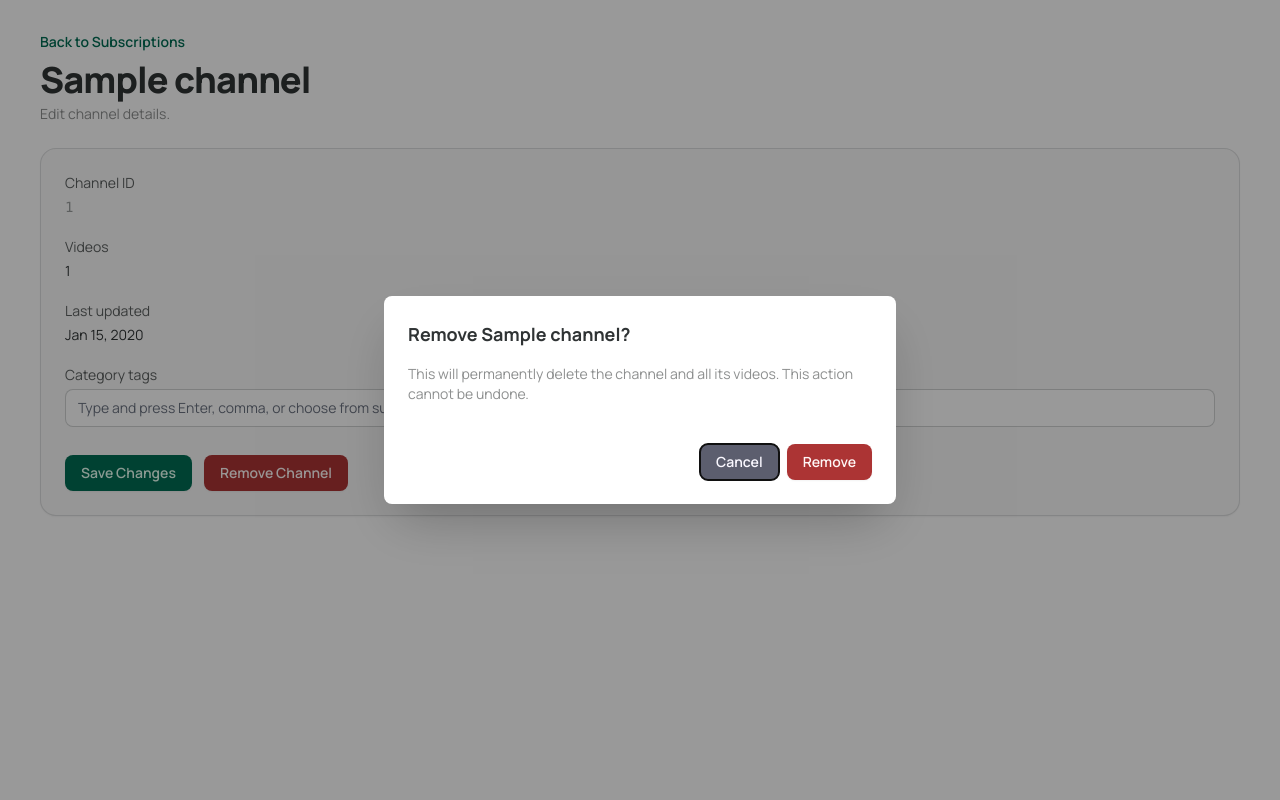
After one commit to Jennawinx/youtube-refined, a Django app: template templates/feed/subscriptions_channel_edit.html in a window 1280 px wide, after a click on "Remove Channel". The commit adds this page. Run offline with Django 4.2, Linux system fonts and the light colour scheme; the template is opened without the code that fills it: most values are stand-ins (such as "Sample title", 1, 10 or a date in 2020); some libraries are stand-ins or nearby versions.

Commit message:
Add remove channel functionality

```diff
--- a/feed/static/css/output.css
+++ b/feed/static/css/output.css
@@ -47,6 +47,7 @@
     --radius-lg: 0.5rem;
     --radius-xl: 0.75rem;
     --radius-2xl: 1rem;
+    --blur-sm: 8px;
     --blur-md: 12px;
     --blur-xl: 24px;
     --aspect-video: 16 / 9;
@@ -205,6 +206,61 @@
   }
 }
 @layer utilities {
+  .modal {
+    @layer daisyui.l1.l2.l3 {
+      pointer-events: none;
+      visibility: hidden;
+      position: fixed;
+      inset: calc(0.25rem * 0);
+      margin: calc(0.25rem * 0);
+      display: grid;
+      height: 100%;
+      max-height: none;
+      width: 100%;
+      max-width: none;
+      align-items: center;
+      justify-items: center;
+      background-color: transparent;
+      padding: calc(0.25rem * 0);
+      color: inherit;
+      transition: visibility 0.3s allow-discrete, background-color 0.3s ease-out, opacity 0.1s ease-out;
+      overflow: clip;
+      overscroll-behavior: contain;
+      z-index: 999;
+      scrollbar-gutter: auto;
+      &::backdrop {
+        display: none;
+      }
+    }
+    @layer daisyui.l1.l2 {
+      &.modal-open, &[open], &:target, .modal-toggle:checked + & {
+        pointer-events: auto;
+        visibility: visible;
+        opacity: 100%;
+        transition: visibility 0s allow-discrete, background-color 0.3s ease-out, opacity 0.1s ease-out;
+        background-color: oklch(0% 0 0/ 0.4);
+        .modal-box {
+          translate: 0 0;
+          scale: 1;
+          opacity: 1;
+        }
+        :root:has(&) {
+          --page-has-backdrop: 1;
+          --page-overflow: hidden;
+          --page-scroll-bg: var(--page-scroll-bg-on);
+          --page-scroll-gutter: stable;
+          --page-scroll-transition: var(--page-scroll-transition-on);
+          animation: set-page-has-scroll forwards;
+          animation-timeline: scroll();
+        }
+      }
+      @starting-style {
+        &.modal-open, &[open], &:target, .modal-toggle:checked + & {
+          opacity: 0%;
+        }
+      }
+    }
+  }
   .tab {
     @layer daisyui.l1.l2.l3 {
       position: relative;
@@ -1524,6 +1375,20 @@
       }
     }
   }
+  .modal-backdrop {
+    @layer daisyui.l1.l2.l3 {
+      grid-column-start: 1;
+      grid-row-start: 1;
+      display: grid;
+      align-self: stretch;
+      justify-self: stretch;
+      color: transparent;
+      z-index: -1;
+      button {
+        cursor: pointer;
+      }
+    }
+  }
   .tabs-box {
     @layer daisyui.l1.l2 {
       background-color: var(--color-base-200);
@@ -1567,8 +1432,32 @@
   .z-30 {
     z-index: 30;
   }
+  .z-50 {
+    z-index: 50;
+  }
   .col-span-1 {
     grid-column: span 1 / span 1;
+  }
+  .modal-box {
+    @layer daisyui.l1.l2.l3 {
+      grid-column-start: 1;
+      grid-row-start: 1;
+      max-height: 100vh;
+      width: calc(11/12 * 100%);
+      max-width: 32rem;
+      background-color: var(--color-base-100);
+      padding: calc(0.25rem * 6);
+      transition: translate 0.3s ease-out, scale 0.3s ease-out, opacity 0.2s ease-out 0.05s, box-shadow 0.3s ease-out;
+      border-top-left-radius: var(--modal-tl, var(--radius-box));
+      border-top-right-radius: var(--modal-tr, var(--radius-box));
+      border-bottom-left-radius: var(--modal-bl, var(--radius-box));
+      border-bottom-right-radius: var(--modal-br, var(--radius-box));
+      scale: 95%;
+      opacity: 0;
+      box-shadow: oklch(0% 0 0/ 0.25) 0px 25px 50px -12px;
+      overflow-y: auto;
+      overscroll-behavior: contain;
+    }
   }
   .container {
     width: 100%;
@@ -1675,14 +1570,22 @@
       }
     }
   }
+  .modal-action {
+    @layer daisyui.l1.l2.l3 {
+      margin-top: calc(0.25rem * 6);
+      display: flex;
+      justify-content: flex-end;
+      gap: calc(0.25rem * 2);
+    }
+  }
   .mt-1 {
     margin-top: calc(var(--spacing) * 1);
   }
   .mt-2 {
     margin-top: calc(var(--spacing) * 2);
   }
-  .mt-4 {
-    margin-top: calc(var(--spacing) * 4);
+  .mt-3 {
+    margin-top: calc(var(--spacing) * 3);
   }
   .mt-auto {
     margin-top: auto;
@@ -2084,30 +1987,21 @@
       background-color: color-mix(in oklab, var(--color-black) 70%, transparent);
     }
   }
+  .bg-black\/85 {
+    background-color: color-mix(in srgb, #000 85%, transparent);
+    @supports (color: color-mix(in lab, red, red)) {
+      background-color: color-mix(in oklab, var(--color-black) 85%, transparent);
+    }
+  }
+  .bg-error {
+    background-color: var(--color-error);
+  }
   .bg-gray-200\/35 {
     background-color: color-mix(in srgb, oklch(92.8% 0.006 264.531) 35%, transparent);
     @supports (color: color-mix(in lab, red, red)) {
       background-color: color-mix(in oklab, var(--color-gray-200) 35%, transparent);
     }
   }
-  .bg-info\/10 {
-    background-color: var(--color-info);
-    @supports (color: color-mix(in lab, red, red)) {
-      background-color: color-mix(in oklab, var(--color-info) 10%, transparent);
-    }
-  }
-  .bg-info\/20 {
-    background-color: var(--color-info);
-    @supports (color: color-mix(in lab, red, red)) {
-      background-color: color-mix(in oklab, var(--color-info) 20%, transparent);
-    }
-  }
-  .bg-info\/80 {
-    background-color: var(--color-info);
-    @supports (color: color-mix(in lab, red, red)) {
-      background-color: color-mix(in oklab, var(--color-info) 80%, transparent);
-    }
-  }
   .bg-primary {
     background-color: var(--color-primary);
   }
@@ -2238,20 +2132,14 @@
   .py-20 {
     padding-block: calc(var(--spacing) * 20);
   }
-  .pt-0 {
-    padding-top: calc(var(--spacing) * 0);
-  }
-  .pt-1 {
-    padding-top: calc(var(--spacing) * 1);
+  .pt-2 {
+    padding-top: calc(var(--spacing) * 2);
   }
   .pt-8 {
     padding-top: calc(var(--spacing) * 8);
   }
   .pr-4 {
     padding-right: calc(var(--spacing) * 4);
-  }
-  .pb-4 {
-    padding-bottom: calc(var(--spacing) * 4);
   }
   .pb-10 {
     padding-bottom: calc(var(--spacing) * 10);
@@ -2516,22 +2409,24 @@
       }
     }
   }
+  .last\:border-0 {
+    &:last-child {
+      border-style: var(--tw-border-style);
+      border-width: 0px;
+    }
+  }
   .empty\:hidden {
     &:empty {
       display: none;
     }
   }
-  .hover\:border-primary {
+  .hover\:bg-white\/10 {
     &:hover {
       @media (hover: hover) {
-        border-color: var(--color-primary);
-      }
-    }
-  }
-  .hover\:text-primary {
-    &:hover {
-      @media (hover: hover) {
-        color: var(--color-primary);
+        background-color: color-mix(in srgb, #fff 10%, transparent);
+        @supports (color: color-mix(in lab, red, red)) {
+          background-color: color-mix(in oklab, var(--color-white) 10%, transparent);
+        }
       }
     }
   }
@@ -2566,6 +2461,24 @@
       scale: var(--tw-scale-x) var(--tw-scale-y);
     }
   }
+  .aria-expanded\:border-primary {
+    &[aria-expanded="true"] {
+      border-color: var(--color-primary);
+    }
+  }
+  .aria-expanded\:bg-primary\/10 {
+    &[aria-expanded="true"] {
+      background-color: var(--color-primary);
+      @supports (color: color-mix(in lab, red, red)) {
+        background-color: color-mix(in oklab, var(--color-primary) 10%, transparent);
+      }
+    }
+  }
+  .aria-expanded\:text-primary {
+    &[aria-expanded="true"] {
+      color: var(--color-primary);
+    }
+  }
   .sm\:col-span-2 {
     @media (width >= 40rem) {
       grid-column: span 2 / span 2;
--- a/feed/urls.py
+++ b/feed/urls.py
@@ -7,6 +7,7 @@ from feed.views.rules import (
 from feed.views.subscriptions import (
     subscriptions,
     subscriptions_create,
+    subscriptions_channel_edit,
     subscriptions_delete,
     subscriptions_channel_search,
 )
@@ -26,6 +27,7 @@ urlpatterns = [
     path("feed-rules/<int:rule_id>/modify/", feed_rules_modify, name="feed_rules_modify"),
     path("subscriptions/", subscriptions, name="subscriptions"),
     path("subscriptions/create/", subscriptions_create, name="subscriptions_create"),
+    path("subscriptions/<str:channel_id>/edit/", subscriptions_channel_edit, name="subscriptions_channel_edit"),
     path("subscriptions/<str:channel_id>/delete/", subscriptions_delete, name="subscriptions_delete"),
     path("subscriptions/channel-search/", subscriptions_channel_search, name="subscriptions_channel_search"),
 ]
--- /dev/null
+++ b/templates/feed/subscriptions_channel_edit.html
@@ -0,0 +1,77 @@
+{% extends "base.html" %}
+
+{% block title %}Edit {{ channel.name }} | YouTube Refined{% endblock %}
+
+{% block content %}
+    <main class="w-full min-h-screen bg-surface-container-lowest overflow-y-auto px-6 py-8 sm:px-10 flex flex-col gap-6">
+        <header class="flex flex-col gap-2">
+            <a href="{% url 'subscriptions' %}" class="text-sm font-semibold text-primary hover:underline">Back to Subscriptions</a>
+            <div>
+                <h1 class="text-4xl font-extrabold tracking-tight">{{ channel.name }}</h1>
+                <p class="text-sm text-on-surface-variant/70 mt-1">Edit channel details.</p>
+            </div>
+        </header>
+
+        {% include "components/banner_error.html" with message=error_message %}
+
+        <section class="rounded-2xl border border-outline-variant/40 bg-surface px-5 py-6 shadow-sm sm:px-6 flex flex-col gap-5">
+            <form method="post" class="flex flex-col gap-5">
+                {% csrf_token %}
+                <input type="hidden" name="action" value="update" />
+
+                <div class="flex flex-col gap-1">
+                    <span class="text-sm text-on-surface-variant">Channel ID</span>
+                    <span class="text-sm text-on-surface-variant/60 font-mono">{{ channel.channel_id }}</span>
+                </div>
+
+                <div class="flex flex-col gap-1">
+                    <span class="text-sm text-on-surface-variant">Videos</span>
+                    <span class="text-sm">{{ channel.videos.count }}</span>
+                </div>
+
+                <div class="flex flex-col gap-1">
+                    <span class="text-sm text-on-surface-variant">Last updated</span>
+                    <span class="text-sm">
+                        {% if channel.last_updated %}{{ channel.last_updated|date:"M d, Y" }}{% else %}Never{% endif %}
+                    </span>
+                </div>
+
+                <div class="flex flex-col gap-1">
+                    <span class="text-sm text-on-surface-variant">Category tags</span>
+                    {% include "components/autocomplete.html" with name="category_tags" value=category_tags_input values=available_topics input_bg_class="bg-white" tags_bg_class="bg-white" suggestions_bg_class="bg-white" %}
+                </div>
+
+                <div class="flex items-center gap-3 pt-2">
+                    {% include "components/button.html" with label="Save Changes" %}
+                    <button type="button" onclick="document.getElementById('delete-modal').showModal()"
+                        class="inline-flex items-center justify-center px-4 py-2 rounded-lg font-semibold transition-transform active:scale-95 shadow-sm text-sm bg-error text-on-error">
+                        Remove Channel
+                    </button>
+                </div>
+            </form>
+        </section>
+    </main>
+
+    <dialog id="delete-modal" class="modal">
+        <div class="modal-box">
+            <h3 class="text-lg font-bold">Remove {{ channel.name }}?</h3>
+            <p class="py-4 text-sm text-on-surface-variant/70">This will permanently delete the channel and all its videos. This action cannot be undone.</p>
+            <div class="modal-action">
+                <form method="dialog">
+                    <button class="inline-flex items-center justify-center px-4 py-2 rounded-lg font-semibold transition-transform active:scale-95 shadow-sm text-sm bg-secondary text-on-secondary">Cancel</button>
+                </form>
+                <form method="post">
+                    {% csrf_token %}
+                    <input type="hidden" name="action" value="delete" />
+                    <button type="submit"
+                        class="inline-flex items-center justify-center px-4 py-2 rounded-lg font-semibold transition-transform active:scale-95 shadow-sm text-sm bg-error text-on-error">
+                        Remove
+                    </button>
+                </form>
+            </div>
+        </div>
+        <form method="dialog" class="modal-backdrop">
+            <button>close</button>
+        </form>
+    </dialog>
+{% endblock %}
```
Also changed, not shown: other parts of feed/static/css/output.css (+43 -248 lines), feed/views/subscriptions.py (+32 -1 lines), templates/feed/subscriptions.html (+3 -5 lines).
